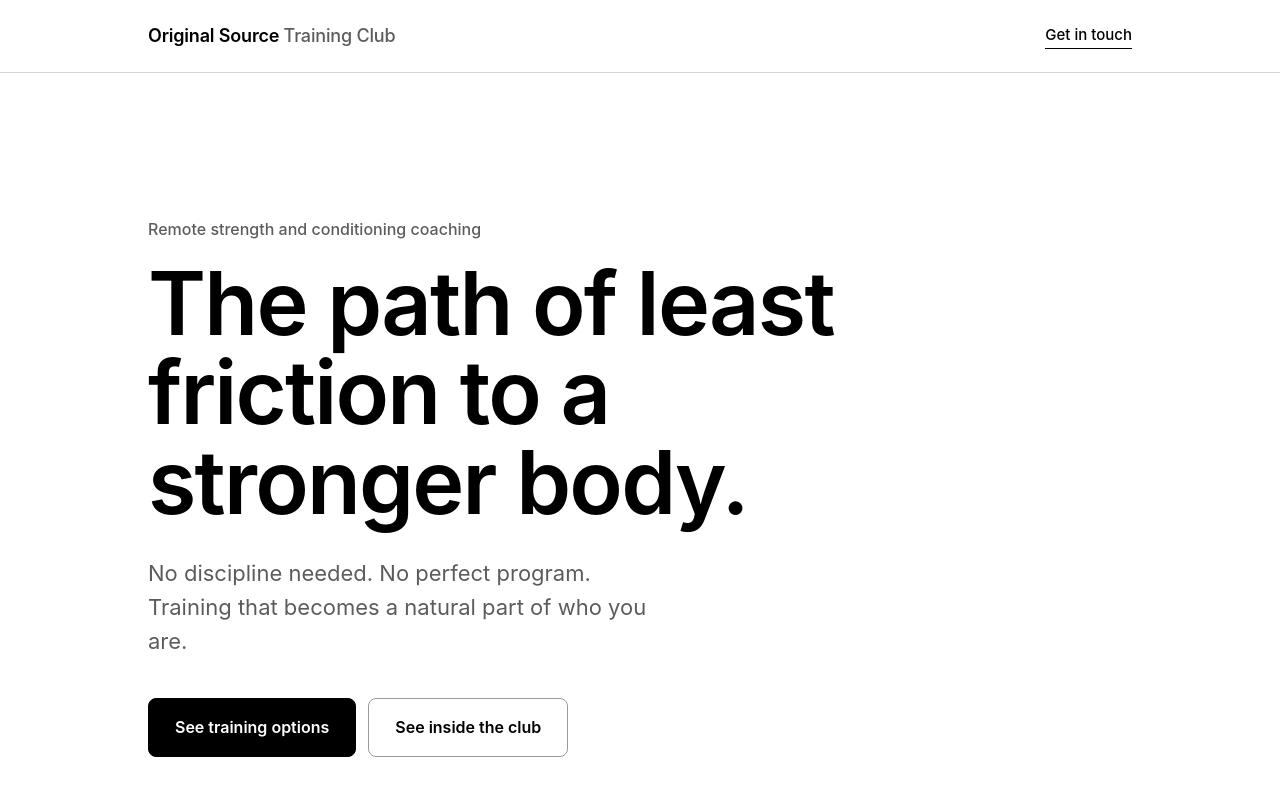
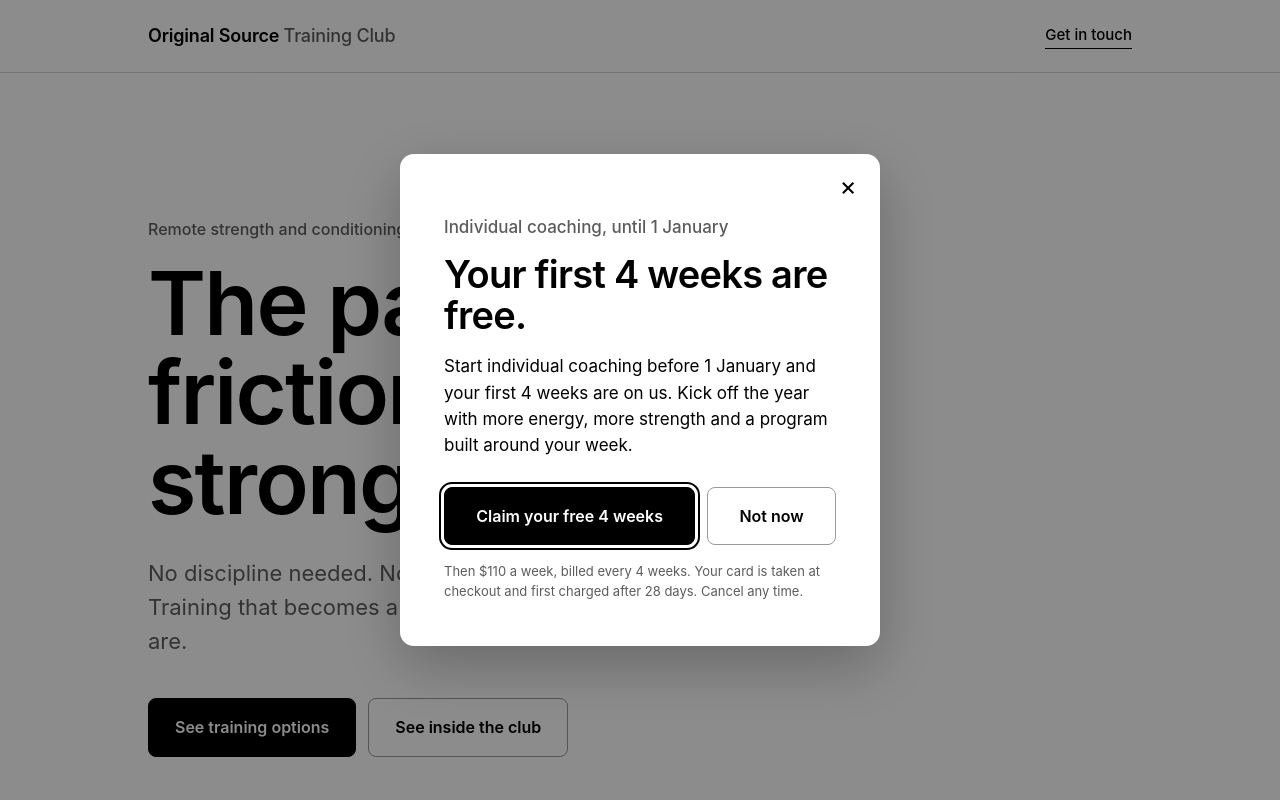
Before and after one commit to originalsourceco/Original-Source-Training-Club, a plain HTML site: page index.html in a window 1280 px wide. Shown: the top 800 px of the page. Drawn offline with Linux system fonts and the light colour scheme.

Commit message:
Add December free 4 weeks pop-up and coaching card note
Added a promotional pop-up for individual coaching with a free trial offer until January 1, 2027.

```diff
--- a/index.html
+++ b/index.html
@@ -315,6 +315,22 @@
   @media (max-width: 600px) {
     .offers { grid-template-columns: 1fr; }
   }
+
+  /* December 2026 trial pop-up. Hides itself from 1 Jan 2027 (Melbourne). Remove after the offer ends. */
+  .promo[hidden], .trial-note[hidden] { display: none; }
+  .promo { position: fixed; inset: 0; z-index: 50; display: flex; align-items: center; justify-content: center; padding: 16px; background: rgba(0,0,0,.45); }
+  .promo-card { position: relative; width: 100%; max-width: 480px; background: var(--paper); color: var(--ink); border-radius: 14px; padding: clamp(28px, 5vw, 44px); box-shadow: 0 20px 60px rgba(0,0,0,.25); }
+  .promo-card .label { margin-bottom: 12px; }
+  .promo-card h2 { font-size: clamp(28px, 4.6vw, 38px); line-height: 1.1; max-width: 16ch; }
+  .promo-card p { font-size: 17px; margin: 16px 0 0; }
+  .promo-card .btns { margin-top: 28px; }
+  .promo-card .btn { flex: 1 1 auto; text-align: center; }
+  .promo-card .fine { font-size: 13px; color: var(--grey-600); margin-top: 16px; }
+  .promo-close { position: absolute; top: 12px; right: 12px; width: 40px; height: 40px; border: 0; background: none; font: inherit; font-size: 26px; line-height: 1; cursor: pointer; color: var(--ink); border-radius: 8px; }
+  .promo-close:hover { background: var(--grey-100); }
+  .promo-close:focus-visible, .promo-card .btn:focus-visible { outline: 2px solid var(--ink); outline-offset: 3px; }
+  .promo-card button.btn { font-family: inherit; font-size: 16px; font-weight: 600; line-height: inherit; cursor: pointer; }
+  .offer .trial-note { color: var(--ink); font-weight: 600; }
 </style>
 </head>
 <body>
@@ -402,6 +418,7 @@
           </ul>
           <p class="for">For you if you have a specific goal or event, an injury history to work around, or want close accountability.</p>
           <a class="btn btn-solid" href="https://buy.stripe.com/5kQ4gycDEbs1dRB6k067S0f">Start individual coaching</a>
+          <p class="note trial-note">First 4 weeks free if you start before 1 January.</p>
           <p class="note">$110 a week, billed every 4 weeks.</p>
           <p class="note">Questions first? <a href="mailto:nick@originalsource.co?subject=Individual%20coaching">Email Nick</a>. He replies personally.</p>
         </article>
@@ -543,5 +560,63 @@
   jumpTo(setWidth());
 })();
 </script>
+<!-- December 2026 trial pop-up (Nick, 28 Nov 2026). Hides itself from 1 Jan 2027. Remove after the offer ends. -->
+<div class="promo" id="promo" role="dialog" aria-modal="true" aria-labelledby="promo-title" hidden>
+  <div class="promo-card">
+    <button class="promo-close" type="button" aria-label="Close" data-close>&times;</button>
+    <p class="label">Individual coaching, until 1 January</p>
+    <h2 id="promo-title">Your first 4 weeks are free.</h2>
+    <p>Start individual coaching before 1 January and your first 4 weeks are on us. Kick off the year with more energy, more strength and a program built around your week.</p>
+    <div class="btns">
+      <a class="btn btn-solid" href="https://buy.stripe.com/5kQ4gycDEbs1dRB6k067S0f">Claim your free 4 weeks</a>
+      <button class="btn btn-line" type="button" data-close>Not now</button>
+    </div>
+    <p class="fine">Then $110 a week, billed every 4 weeks. Your card is taken at checkout and first charged after 28 days. Cancel any time.</p>
+  </div>
+</div>
+
+<script>
+(function () {
+  // Offer ends at midnight Melbourne time on 1 January 2027.
+  var live = Date.now() < Date.parse('2027-01-01T00:00:00+11:00');
+  var note = document.querySelector('.trial-note');
+  if (!live) { if (note) note.hidden = true; return; }
+  var promo = document.getElementById('promo');
+  if (!promo) return;
+  var KEY = 'ost-trial-promo-seen';
+  try { if (localStorage.getItem(KEY)) return; } catch (e) {}
+  var lastFocus = null, shown = false;
+  function open() {
+    if (shown) return; shown = true;
+    try { localStorage.setItem(KEY, '1'); } catch (e) {}
+    lastFocus = document.activeElement;
+    promo.hidden = false;
+    promo.querySelector('.btn-solid').focus();
+    document.addEventListener('keydown', onKey);
+  }
+  function close() {
+    promo.hidden = true;
+    document.removeEventListener('keydown', onKey);
+    if (lastFocus && lastFocus.focus) lastFocus.focus();
+  }
+  function onKey(e) {
+    if (e.key === 'Escape') close();
+    if (e.key === 'Tab') {
+      var f = promo.querySelectorAll('a, button');
+      var first = f[0], last = f[f.length - 1];
+      if (e.shiftKey && document.activeElement === first) { e.preventDefault(); last.focus(); }
+      else if (!e.shiftKey && document.activeElement === last) { e.preventDefault(); first.focus(); }
+    }
+  }
+  promo.addEventListener('click', function (e) {
+    if (e.target === promo || e.target.hasAttribute('data-close')) close();
+  });
+  // Show after 8 seconds, or once they've scrolled past the hero, whichever comes first.
+  setTimeout(open, 8000);
+  window.addEventListener('scroll', function onScroll() {
+    if (window.scrollY > window.innerHeight * 0.8) { window.removeEventListener('scroll', onScroll); open(); }
+  }, { passive: true });
+})();
+</script>
 </body>
 </html>
```
